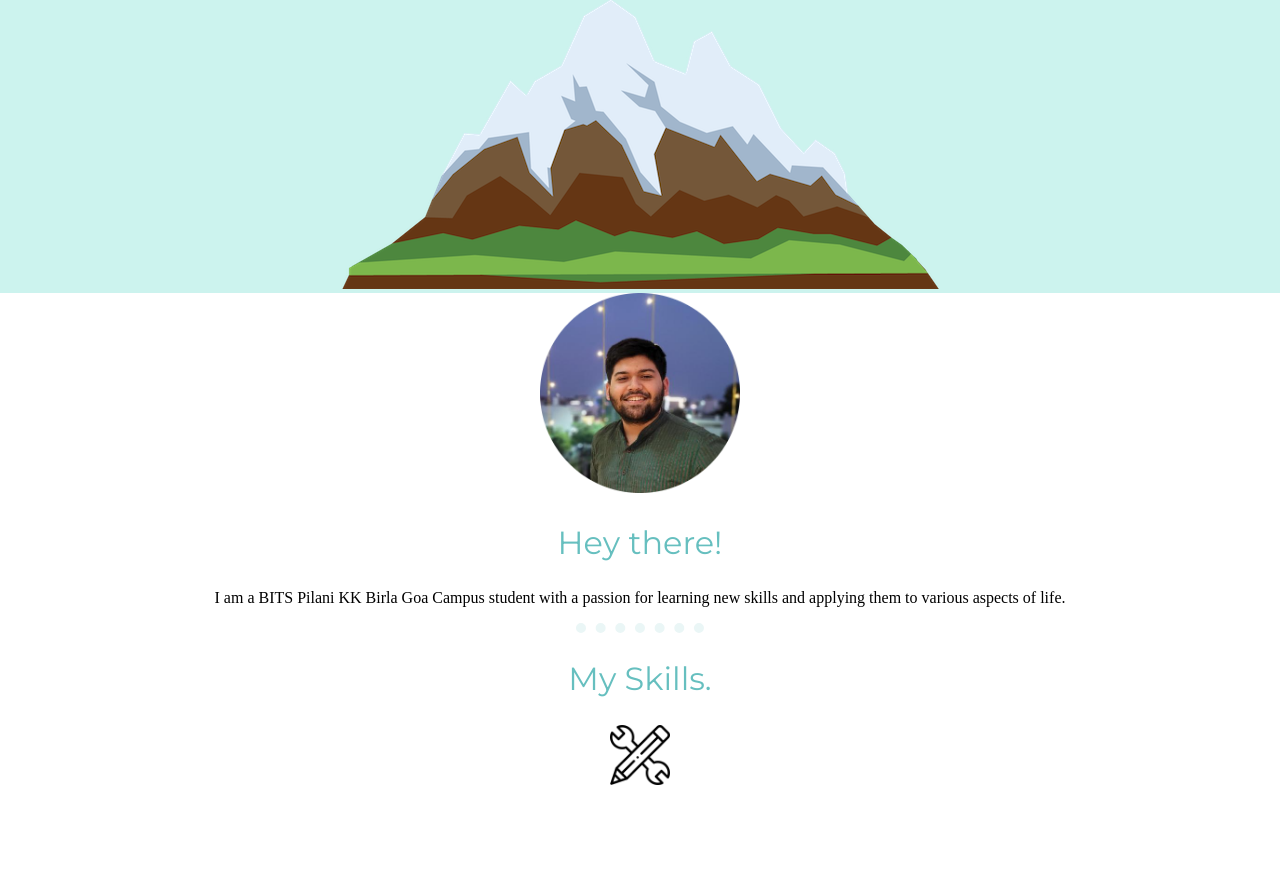
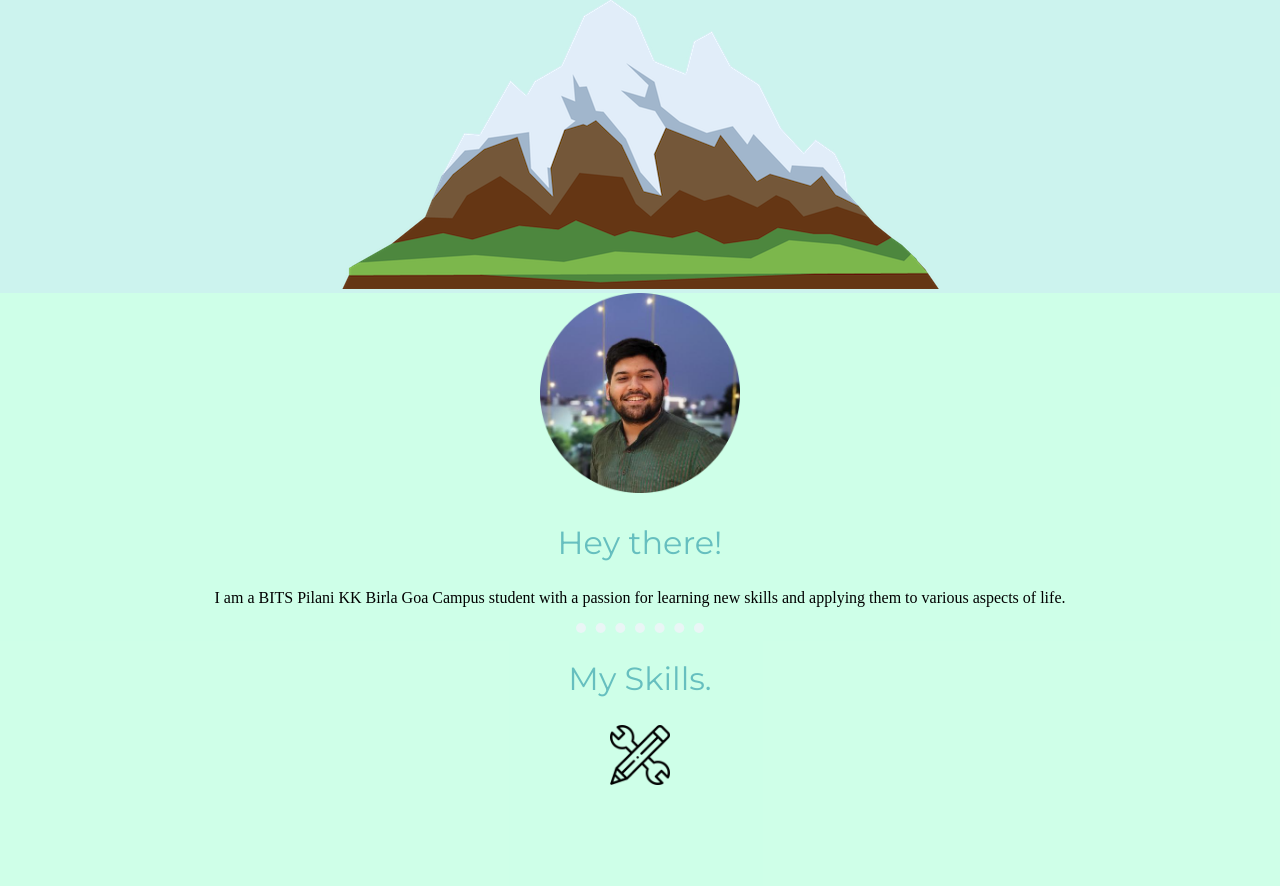
Before and after one commit to Ayush-004/cv, a plain HTML site: page index.html in a window 1280 px wide. Shown: the part 630-1516 px from the top of the page. Drawn offline with Linux system fonts and the light colour scheme.

Commit message:
Add files via upload

```diff
--- a/css/styles.css
+++ b/css/styles.css
@@ -29,7 +29,7 @@ h3{
     padding-top: 100px;
 }
 .middle_container{
-    background-color: red;
+
     height: 200px;
     width: 200px;
 }
@@ -105,3 +105,6 @@ a{
     width: 10%;
 
   }
+.bgcolor{
+    background-color: #ceffe8fc;
+}
```
